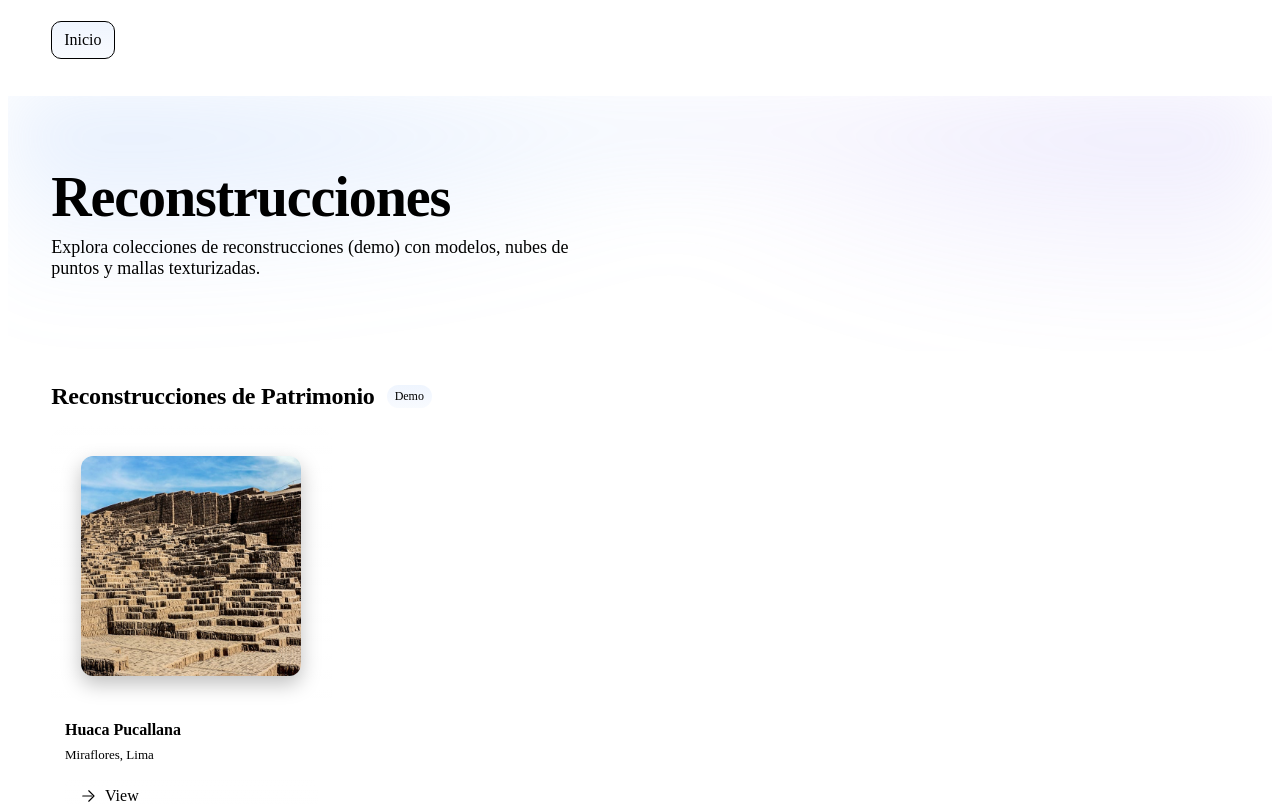
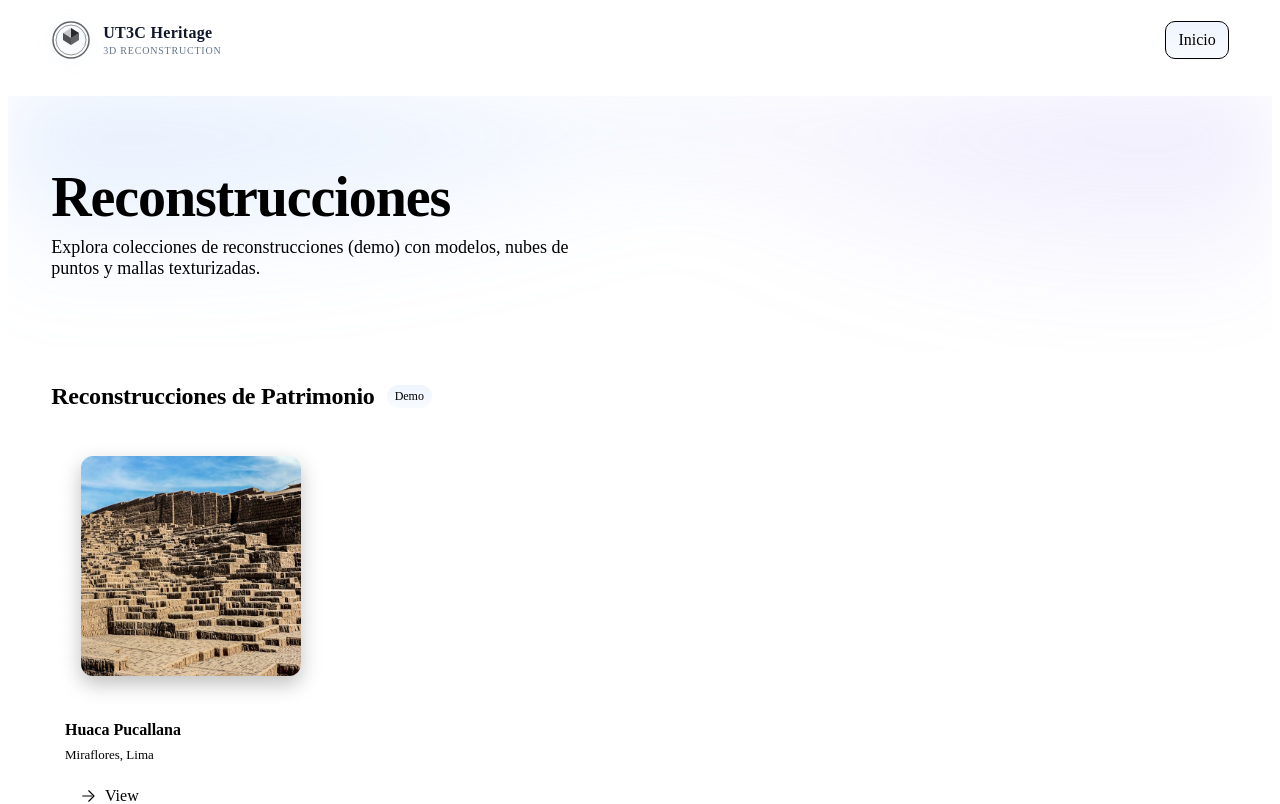
Before and after one commit to jjordanoc/3d-heritage-reconstruction, a Vue app in the folder frontend/: page / in a window 1280 px wide. Shown: the top 804 px of the page. Built offline with nearby package versions, Linux system fonts and the light colour scheme.

Commit message:
demo changes

```diff
--- a/frontend/src/components/NavBar.vue
+++ b/frontend/src/components/NavBar.vue
@@ -2,6 +2,53 @@
 <template>
   <header class="nav-wrap">
     <nav class="nav container" role="navigation" aria-label="Main">
+      <!-- Logo / Brand -->
+      <router-link to="/" class="brand" aria-label="UT3C Heritage - Inicio">
+        <svg class="brand__icon" viewBox="0 0 40 40" fill="none" xmlns="http://www.w3.org/2000/svg">
+          <!-- Outer ring with heritage symbolism -->
+          <circle cx="20" cy="20" r="18" stroke="url(#gradient1)" stroke-width="1.5" opacity="0.6"/>
+          <circle cx="20" cy="20" r="15" stroke="url(#gradient1)" stroke-width="1" opacity="0.4"/>
+
+          <!-- 3D cube/monument symbol in center -->
+          <path d="M20 8 L28 13 L28 20 L20 25 L12 20 L12 13 Z"
+                fill="url(#gradient2)" opacity="0.2"/>
+          <path d="M20 8 L28 13 L20 18 Z"
+                fill="url(#gradient3)" opacity="0.8"/>
+          <path d="M20 18 L28 13 L28 20 L20 25 Z"
+                fill="url(#gradient2)" opacity="0.5"/>
+          <path d="M20 18 L12 13 L12 20 L20 25 Z"
+                fill="url(#gradient4)" opacity="0.6"/>
+
+          <!-- Camera viewfinder corners -->
+          <path d="M8 8 L11 8 L11 9 L9 9 L9 11 L8 11 Z" fill="var(--accent)"/>
+          <path d="M32 8 L29 8 L29 9 L31 9 L31 11 L32 11 Z" fill="var(--accent)"/>
+          <path d="M8 32 L11 32 L11 31 L9 31 L9 29 L8 29 Z" fill="var(--accent)"/>
+          <path d="M32 32 L29 32 L29 31 L31 31 L31 29 L32 29 Z" fill="var(--accent)"/>
+
+          <defs>
+            <linearGradient id="gradient1" x1="0" y1="0" x2="40" y2="40">
+              <stop offset="0%" stop-color="var(--accent)"/>
+              <stop offset="100%" stop-color="var(--accent-2)"/>
+            </linearGradient>
+            <linearGradient id="gradient2" x1="20" y1="8" x2="20" y2="25">
+              <stop offset="0%" stop-color="var(--accent)"/>
+              <stop offset="100%" stop-color="var(--accent-2)"/>
+            </linearGradient>
+            <linearGradient id="gradient3" x1="20" y1="8" x2="28" y2="18">
+              <stop offset="0%" stop-color="var(--accent)" stop-opacity="1"/>
+              <stop offset="100%" stop-color="var(--accent-2)" stop-opacity="0.6"/>
+            </linearGradient>
+            <linearGradient id="gradient4" x1="12" y1="13" x2="20" y2="25">
+              <stop offset="0%" stop-color="var(--accent-2)"/>
+              <stop offset="100%" stop-color="var(--accent)"/>
+            </linearGradient>
+          </defs>
+        </svg>
+        <div class="brand__text">
+          <div class="brand__title">UT3C Heritage</div>
+          <div class="brand__subtitle">3D Reconstruction</div>
+        </div>
+      </router-link>
 
       <ul class="links" :class="{ open }">
         <!-- Home como texto, ya no redirige -->
@@ -82,20 +129,62 @@ watch(() => route.fullPath, () => (open.value = false))
 .brand {
   display: inline-flex;
   align-items: center;
-  gap: 10px;
+  gap: 12px;
   text-decoration: none;
   color: var(--text);
   font-weight: 600;
   letter-spacing: .2px;
+  transition: transform .2s ease, filter .2s ease;
 }
-.brand__dot {
-  width: 16px; height: 16px;
-  border-radius: 50%;
-  background: radial-gradient(120% 120% at 30% 30%, var(--accent), var(--accent-2));
-  box-shadow: 0 0 18px rgba(124,172,248,.55);
+.brand:hover {
+  transform: translateY(-1px);
+  filter: brightness(1.1);
+}
+.brand__icon {
+  width: 40px;
+  height: 40px;
+  flex-shrink: 0;
+  filter: drop-shadow(0 2px 8px rgba(124,172,248,.35));
+  transition: filter .2s ease;
+}
+.brand:hover .brand__icon {
+  filter: drop-shadow(0 4px 12px rgba(124,172,248,.5));
 }
 .brand__text {
-  font-size: 15px;
+  display: flex;
+  flex-direction: column;
+  gap: 2px;
+  line-height: 1.2;
+}
+.brand__title {
+  font-size: 16px;
+  font-weight: 700;
+  color: #0f172a;
+  letter-spacing: 0.3px;
+  transition: color .2s ease;
+}
+.brand:hover .brand__title {
+  color: var(--accent);
+}
+.brand__subtitle {
+  font-size: 10px;
+  font-weight: 500;
+  color: #64748b;
+  text-transform: uppercase;
+  letter-spacing: 0.8px;
+  transition: color .2s ease;
+}
+.brand:hover .brand__subtitle {
+  color: #475569;
+}
+
+@media (prefers-color-scheme: light) {
+  .brand__title {
+    color: #0f172a;
+  }
+  .brand__subtitle {
+    color: #64748b;
+  }
 }
 
 /* ===== Links ===== */
@@ -185,6 +274,18 @@ watch(() => route.fullPath, () => (open.value = false))
 /* ===== Responsive ===== */
 @media (max-width: 800px) {
   .hamburger { display: inline-flex; }
+
+  .brand__icon {
+    width: 36px;
+    height: 36px;
+  }
+  .brand__title {
+    font-size: 15px;
+  }
+  .brand__subtitle {
+    font-size: 9px;
+  }
+
   .links {
     position: absolute;
     top: 64px; right: 0; left: 0;
@@ -211,6 +312,16 @@ watch(() => route.fullPath, () => (open.value = false))
   }
 }
 
+@media (max-width: 500px) {
+  .brand__text {
+    display: none;
+  }
+  .brand__icon {
+    width: 40px;
+    height: 40px;
+  }
+}
+
 /* Motion prefs */
 @media (prefers-reduced-motion: reduce) {
   .cta, .link, .hamburger, .links { transition: none; }
--- a/frontend/src/views/Viewer.vue
+++ b/frontend/src/views/Viewer.vue
@@ -99,12 +99,12 @@ async function uploadFile() {
     // Pasar al viewer para actualización incremental
     await viewerRef.value?.addIncrementalPoints(buffer, contentType)
 
-    // Programar GET completo después de 1 minuto
-    console.log('[Viewer] Scheduling full reconstruction fetch in 60 seconds...')
-    setTimeout(() => {
-      console.log('[Viewer] Fetching full reconstruction...')
-      viewerRef.value?.loadById(id)
-    }, 60000) // 60 segundos
+    // Automatic full reconstruction fetch disabled - use manual refresh button instead
+    // console.log('[Viewer] Scheduling full reconstruction fetch in 60 seconds...')
+    // setTimeout(() => {
+    //   console.log('[Viewer] Fetching full reconstruction...')
+    //   viewerRef.value?.loadById(id)
+    // }, 60000) // 60 segundos
 
     discardFile()
   } catch (err) {
```
Also changed, not shown: frontend/src/components/PLYViewer.vue (+156 -10 lines).
